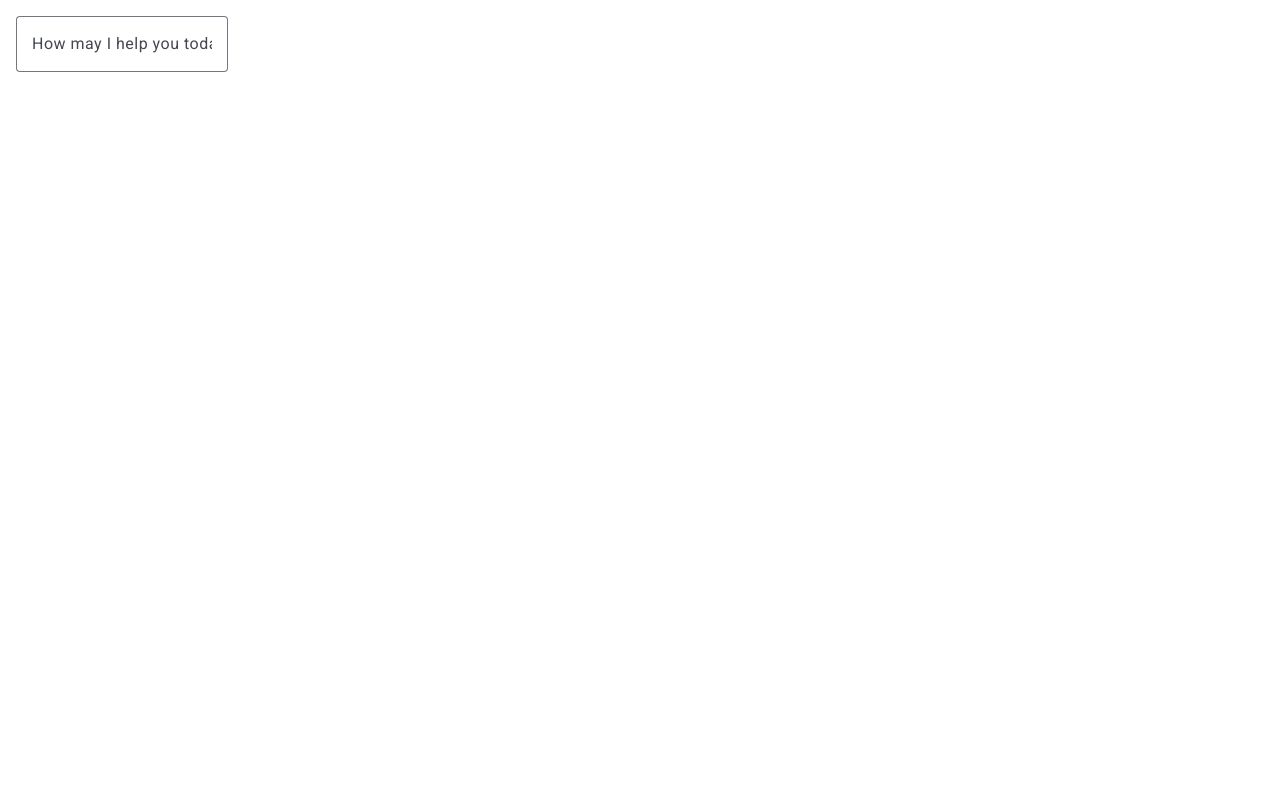
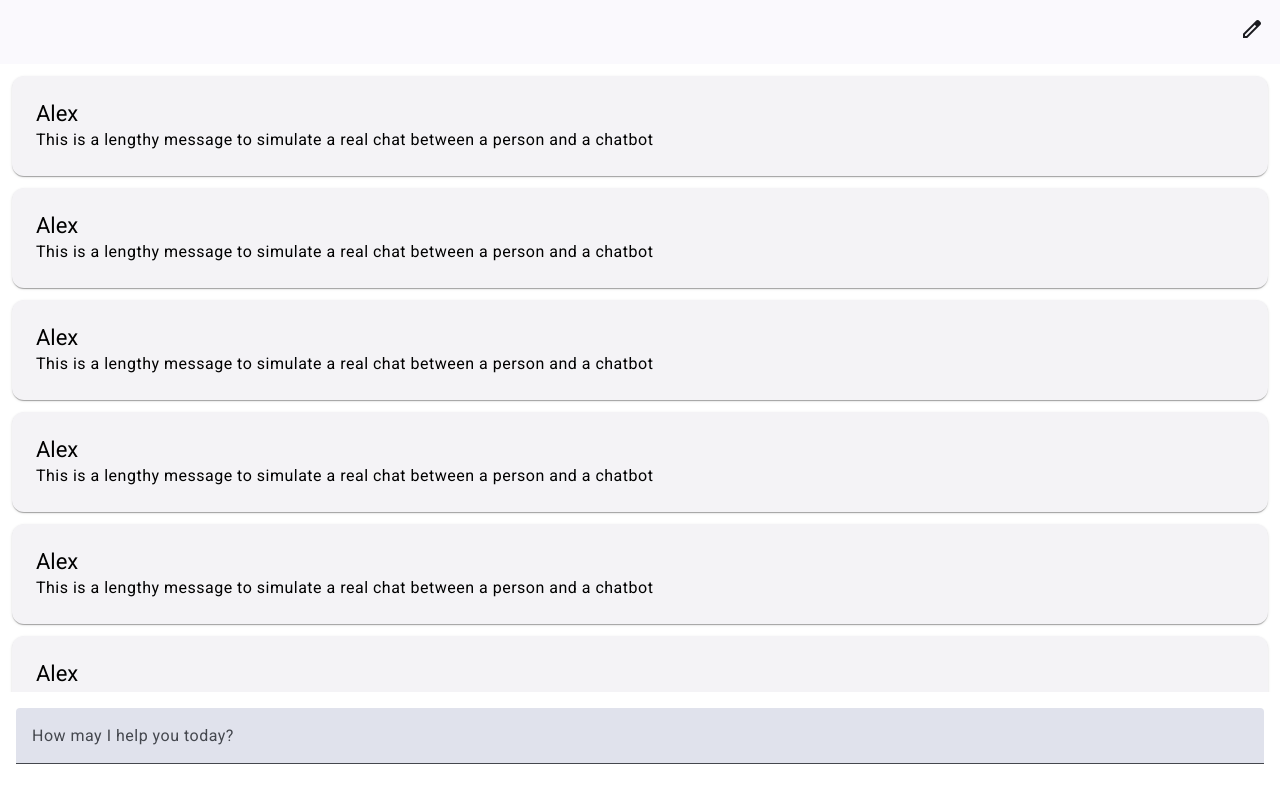
Before and after one commit to LongNguyen159/ollama-chatbot, an Angular app: page / in a window 1280 px wide. Built offline with nearby package versions, Linux system fonts and the light colour scheme.

Commit message:
feat: input field

```diff
--- a/src/app/app.component.html
+++ b/src/app/app.component.html
@@ -1,6 +1,33 @@
 <router-outlet />
-<form class="example-form">
-    <mat-form-field class="example-full-width" appearance="outline" class="p-4">
-      <input matInput placeholder="How may I help you today?">
-    </mat-form-field>
-</form>
+<div class="flex flex-col h-full w-full justify-between overflow-hidden">
+  <!-- TOOLBAR SECTION -->
+  <div>
+
+    <mat-toolbar class="flex flex-row items-center justify-end">
+      <button mat-icon-button class="example-icon" aria-label="Example icon-button with menu icon">
+        <span class="material-symbols-outlined">
+          edit
+        </span>
+      </button>
+    </mat-toolbar>
+  </div>
+
+  <!-- MESSAGES SECTION -->
+  <div class="overflow-auto">
+    <mat-card *ngFor="let item of items" class="p-2 m-3">
+      <mat-card-header>
+        <mat-card-title>Alex</mat-card-title>
+      </mat-card-header>
+      <mat-card-content>This is a lengthy message to simulate a real chat between a person and a chatbot</mat-card-content>
+    </mat-card>
+  </div>
+
+  <!-- INPUT SECTION -->
+  <div class="input-section flex flex-row w-full p-4">
+    <form class="example-form" class="w-full">
+      <mat-form-field class="example-full-width" class="w-full">
+        <input matInput placeholder="How may I help you today?">
+      </mat-form-field>
+  </form>
+  </div>
+</div>
--- a/src/app/app.component.ts
+++ b/src/app/app.component.ts
@@ -3,14 +3,21 @@ import { RouterOutlet } from '@angular/router';
 import {MatInputModule} from '@angular/material/input';
 import { FormsModule } from '@angular/forms';
 import { MatFormFieldModule } from '@angular/material/form-field';
-
+import { CommonModule } from '@angular/common';
+import {MatCardModule} from '@angular/material/card';
+import {MatToolbarModule} from '@angular/material/toolbar';
+import {MatIconModule} from '@angular/material/icon';
+import {MatDividerModule} from '@angular/material/divider';
 @Component({
   selector: 'app-root',
   standalone: true,
-  imports: [RouterOutlet, MatInputModule, FormsModule, MatFormFieldModule],
+  imports: [RouterOutlet, MatInputModule, FormsModule, MatFormFieldModule, CommonModule,
+    MatCardModule, MatToolbarModule, MatIconModule, MatDividerModule
+  ],
   templateUrl: './app.component.html',
   styleUrl: './app.component.scss'
 })
 export class AppComponent {
   title = 'ollama-chatbot';
+  items = Array.from({ length: 50 }, (_, i) => i + 1); // Create an array of numbers from 1 to 50
 }
--- a/src/index.html
+++ b/src/index.html
@@ -9,6 +9,7 @@
   <style>
     @import url('https://fonts.googleapis.com/css2?family=Roboto:ital,wght@0,100;0,300;0,400;0,500;0,700;0,900;1,100;1,300;1,400;1,500;1,700;1,900&display=swap');
   </style>
+  <link rel="stylesheet" href="https://fonts.googleapis.com/css2?family=Material+Symbols+Outlined:opsz,wght,FILL,GRAD@24,400,0,0" />
   <link href="https://fonts.googleapis.com/css2?family=Roboto:wght@300;400;500&display=swap" rel="stylesheet">
   <link href="https://fonts.googleapis.com/icon?family=Material+Icons" rel="stylesheet">
 </head>
```
